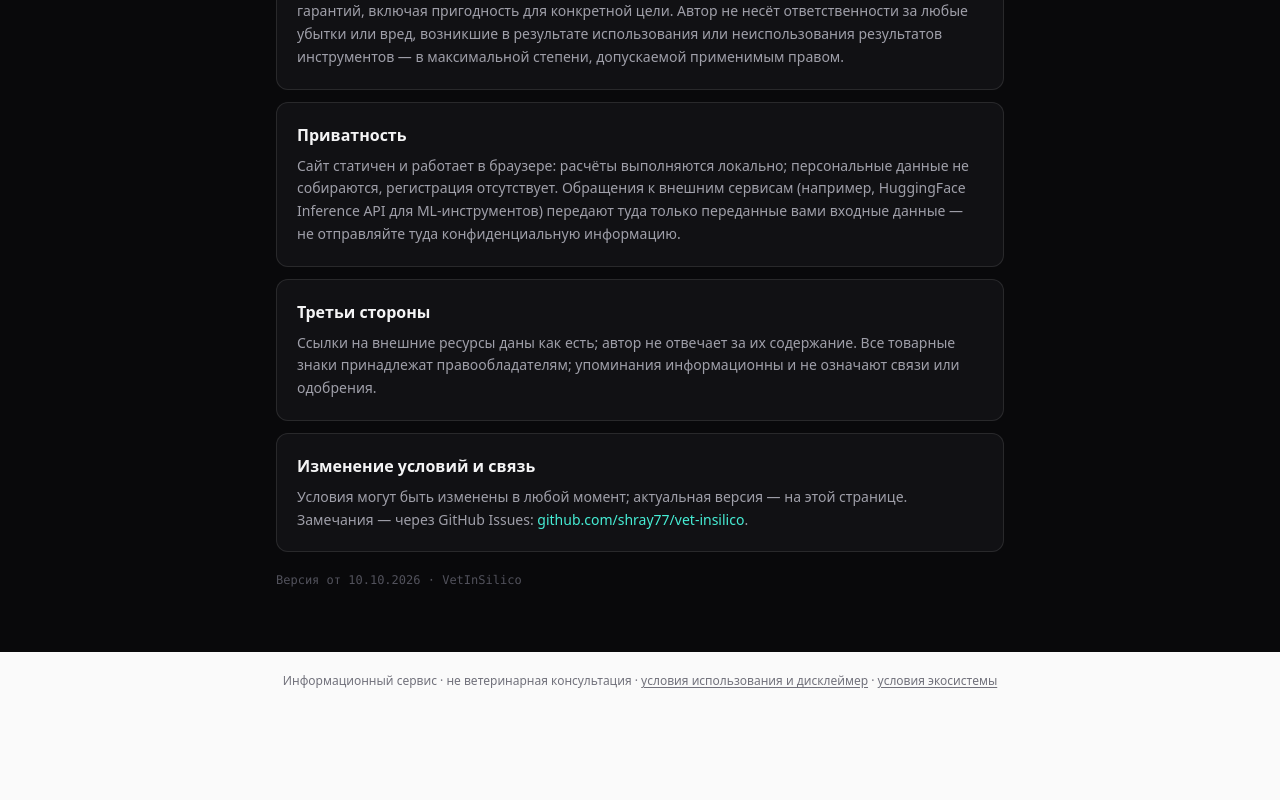
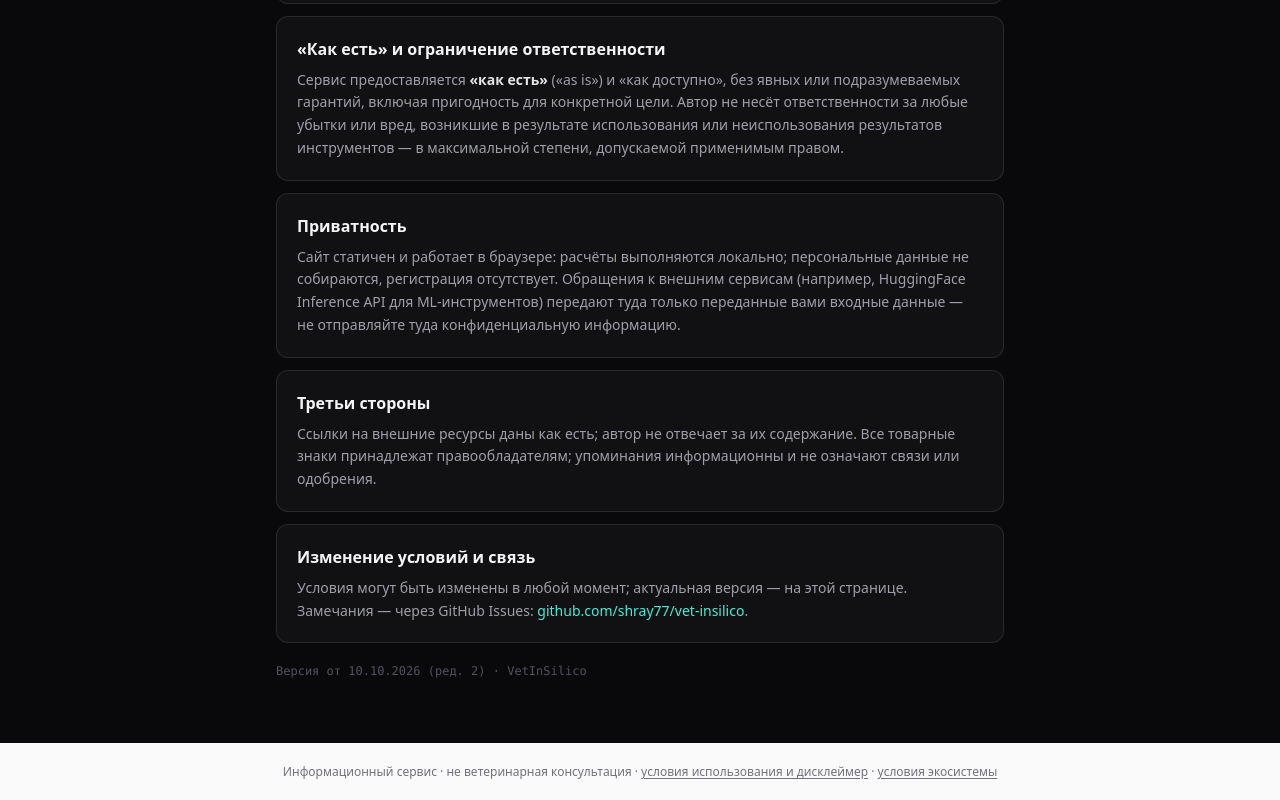
Before and after one commit to shray77/vet-insilico, a Next.js app: page /terms in a window 1280 px wide. Shown: the part 1194-1994 px from the top of the page. Before the commit the page ends 1903 px from the top, so only its background shows below. Built offline with nearby package versions, Linux system fonts and the light colour scheme.

Commit message:
terms: ред.2 — акцент на ручную перепроверку расчётов и калькуляторов; ФСВПС как синоним Россельхознадзора

```diff
--- a/src/app/terms/page.tsx
+++ b/src/app/terms/page.tsx
@@ -29,7 +29,11 @@ const SECTIONS: { id: string; title: string; body: React.ReactNode }[] = [
         (HuggingFace) и браузерные ML-библиотеки (RDKit.js WASM). Модели ошибаются: возможны
         ложноположительные и ложноотрицательные результаты, смещения на непредставленных данных,
         неверные интерпретации структуры или последовательности. Результаты{" "}
-        <b>не проверены экспериментально</b> и не проходят валидацию in vitro / in vivo.
+        <b>не проверены экспериментально</b> и не проходят валидацию in vitro / in vivo. Любые
+        автоматические расчёты, математические модели и калькуляторы предоставлены исключительно
+        для ознакомления и проверки гипотез — ошибка возможна и без ИИ, из-за опечатки в формуле
+        или данных. Перепроверяйте все результаты вычислений вручную по официальным методикам и
+        инструкциям к препаратам перед любым клиническим применением.
       </p>
     ),
   },
@@ -167,7 +171,7 @@ export default function TermsPage() {
         </section>
 
         <p className="mt-5 font-mono text-xs text-zinc-600">
-          Версия от 10.10.2026 · VetInSilico
+          Версия от 10.10.2026 (ред. 2) · VetInSilico
         </p>
       </div>
     </div>
```
